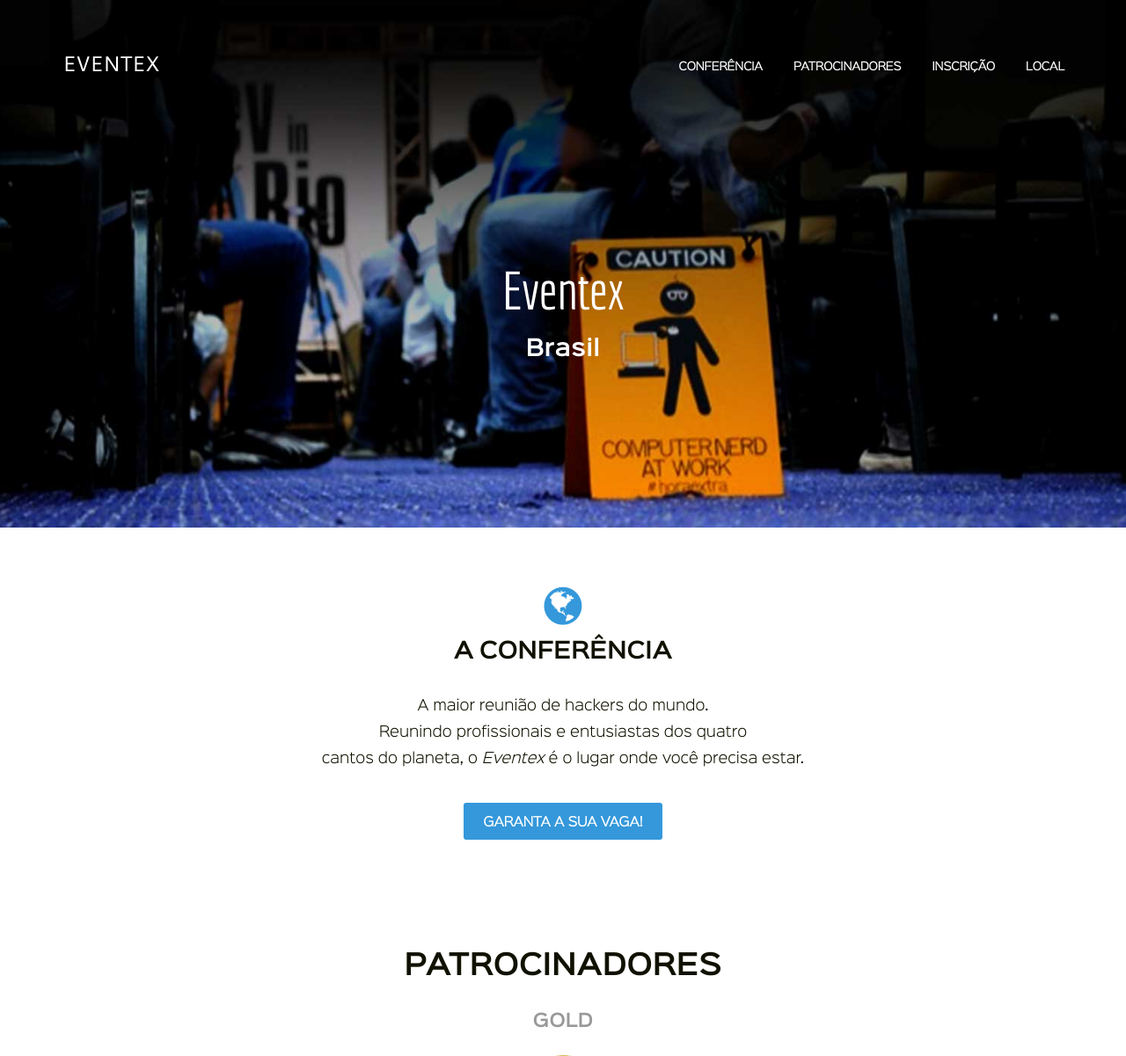
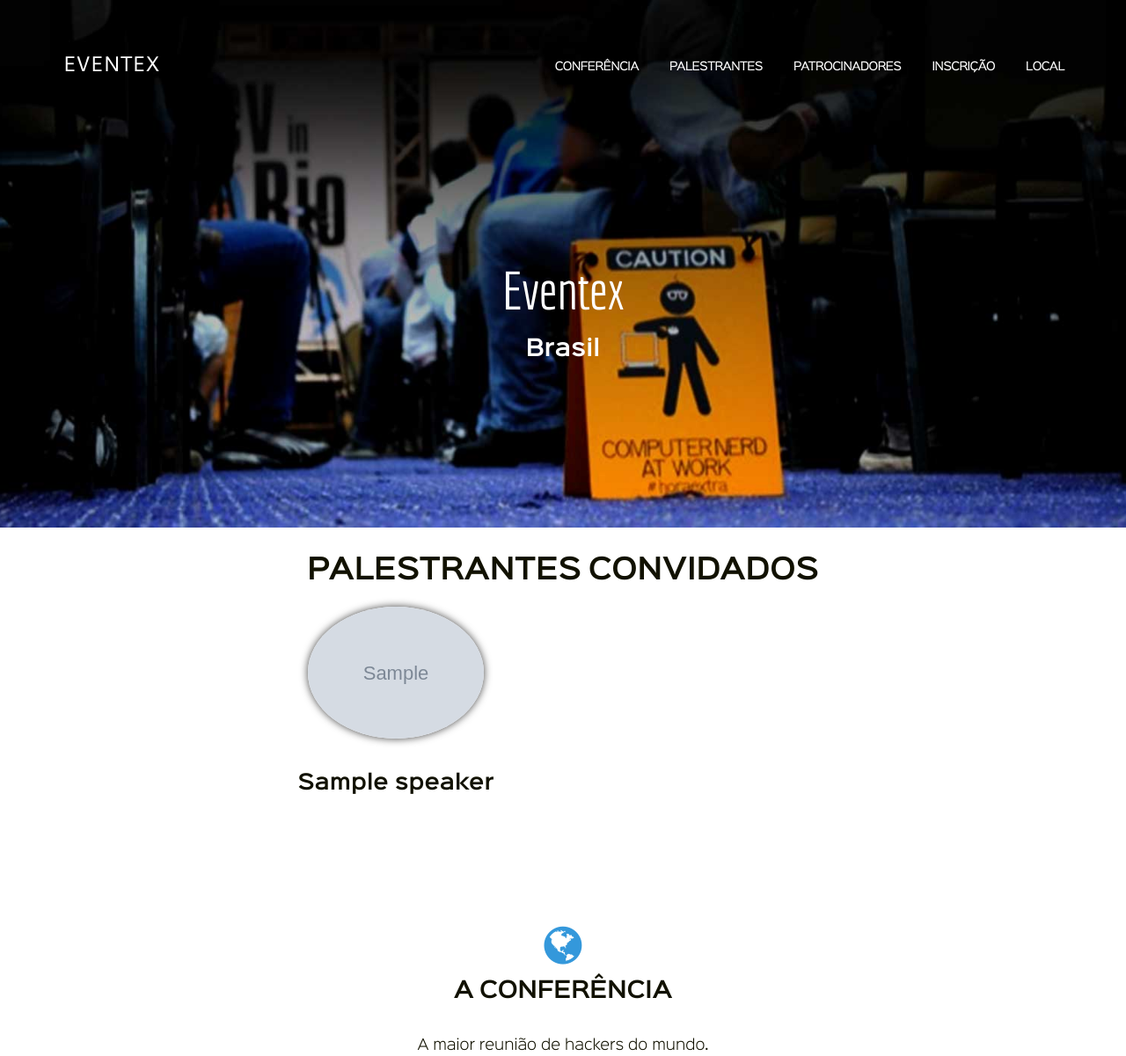
Before and after one commit to nogsantos/eventex, a Django app: template eventex/core/templates/index.html in a window 1280 px wide. Shown: the top 1201 px of the page at 88% size. Run offline with Django 3.2, Linux system fonts and the light colour scheme; the template is opened without the code that fills it: most values are stand-ins (such as "Sample title", 1, 10 or a date in 2020); grey boxes marked "Sample" are stand-in pictures; some libraries are stand-ins or nearby versions.

Commit message:
feat(index): Adding keynote speakers on home

```diff
--- a/eventex/core/static/css/main.css
+++ b/eventex/core/static/css/main.css
@@ -389,4 +389,13 @@ section header h2 {
   border-color: #d0e9c6;
 }
 
+.speakers h2 {
+    text-transform: uppercase;
+}
+
+.speakers img {
+    border-radius: 100%;
+    box-shadow: 0px 0px 10px 0px rgba(0,0,0,0.75);
+}
+
 /* Fim Customização */
--- a/eventex/core/templates/index.html
+++ b/eventex/core/templates/index.html
@@ -30,40 +30,12 @@
       type="text/css"
     />
 
-    <script src="https://maps.googleapis.com/maps/api/js?v=3.exp"></script>
-
-    <script src="{% static 'js/jquery-1.11.0.min.js'%}"></script>
-    <script src="{% static 'js/jquery.stellar.min.js'%}"></script>
-    <script src="{% static 'js/smooth-scroll.js'%}"></script>
-    <script src="{% static 'js/retina-1.1.0.min.js'%}"></script>
-    <script src="{% static 'js/main.js'%}"></script>
   </head>
 
   <body>
-    <div class="header-frame header-frame-absolute  row">
-      <header
-        class="header header-inline min-h-3 row desktop-12 container"
-        role="banner"
-      >
-        <div class="site-logo">
-          <h1><a href="{% url 'home' %}" rel="home">Eventex</a></h1>
-          <p class="site-description screen-reader-only">
-            O maior encontro hacker do mundo!
-          </p>
-        </div>
-
-        <nav class="nav-inline" role="navigation">
-          <a href="javascript:void(0);" class="nav-mobile"
-            ><i class="fa fa-bars"></i
-          ></a>
-          <ul>
-            <li><a data-scroll href="#overview">Conferência</a></li>
-            <li><a data-scroll href="#sponsors">Patrocinadores</a></li>
-            <li><a data-scroll href="#register">Inscrição</a></li>
-            <li><a data-scroll href="#venue">Local</a></li>
-          </ul>
-        </nav>
-      </header>
+    <!-- Header-->
+    <div class="header-frame header-frame-absolute row">
+      {% include 'nav.html' only %}
     </div>
 
     <!-- TOP -->
@@ -71,6 +43,18 @@
       <div class="countdown text-align-center row desktop-12 container">
         <h1 class="uppercase">Eventex</h1>
         <h3>Brasil</h3>
+      </div>
+    </section>
+
+    <section id="speakers">
+      <div class="speakers text-align-center row desktop-8 padding-bottom-2 container">
+        <h2>Palestrantes Convidados</h2>
+        {% for speaker in speakers %}
+        <div class="desktop-4">
+          <img src="{{speaker.photo}}" alt="{{speaker.name}}" width="200">
+          <h4>{{speaker.name}}</h4>
+        </div>
+        {% endfor %}
       </div>
     </section>
 
@@ -198,5 +182,13 @@
         </div>
       </div>
     </section>
+
+   <script src="https://maps.googleapis.com/maps/api/js?v=3.exp"></script>
+
+    <script src="{% static 'js/jquery-1.11.0.min.js'%}"></script>
+    <script src="{% static 'js/jquery.stellar.min.js'%}"></script>
+    <script src="{% static 'js/smooth-scroll.js'%}"></script>
+    <script src="{% static 'js/retina-1.1.0.min.js'%}"></script>
+    <script src="{% static 'js/main.js'%}"></script>
   </body>
 </html>
--- /dev/null
+++ b/eventex/core/templates/nav.html
@@ -0,0 +1,18 @@
+<header class="header header-inline min-h-3 row desktop-12 container" role="banner">
+    <div class="site-logo">
+        <h1><a href="{% url 'home' %}" rel="home">Eventex</h1>
+        <p class="site-description screen-reader-only">O maior encontro hacker do mundo!</p>
+    </div>
+
+    <nav class="nav-inline" role="navigation">
+        <a href="javascript:void(0);" class="nav-mobile"><i class="fa fa-bars"></i></a>
+        <ul>
+            <li><a data-scroll href="{% url 'home' %}#overview">Conferência</a></li>
+            <li><a data-scroll href="{% url 'home' %}#speakers">Palestrantes</a></li>
+            <li><a data-scroll href="{% url 'home' %}#sponsors">Patrocinadores</a></li>
+            <li><a data-scroll href="{% url 'home' %}#register">Inscrição</a></li>
+            <li><a data-scroll href="{% url 'home' %}#venue">Local</a></li>
+        </ul>
+    </nav>
+
+</header>
```
Also changed, not shown: eventex/core/templates/base.html (+1 -18 lines), eventex/core/tests/test_view_home.py (+19 -1 lines), eventex/core/views.py (+6 -1 lines), 1 other file.
